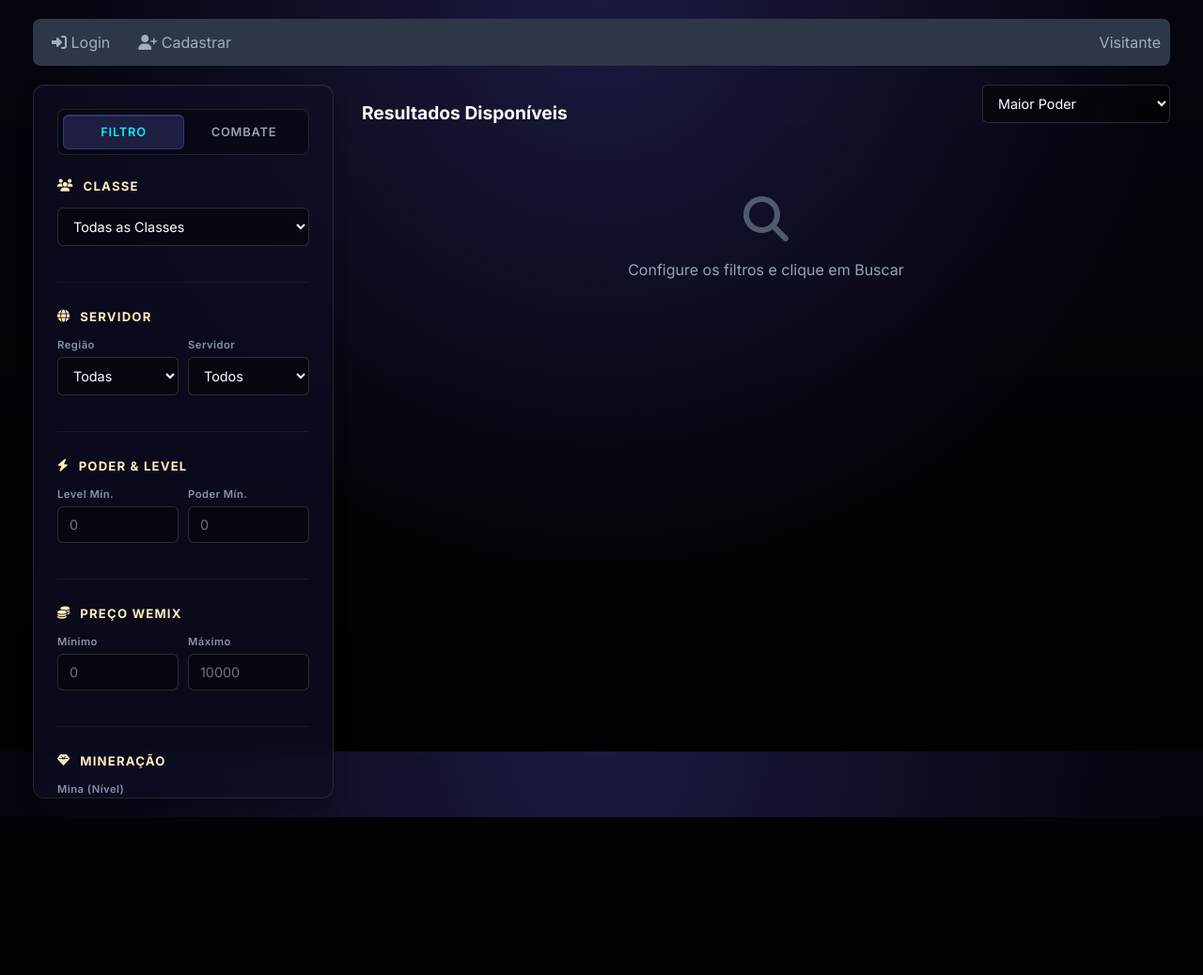
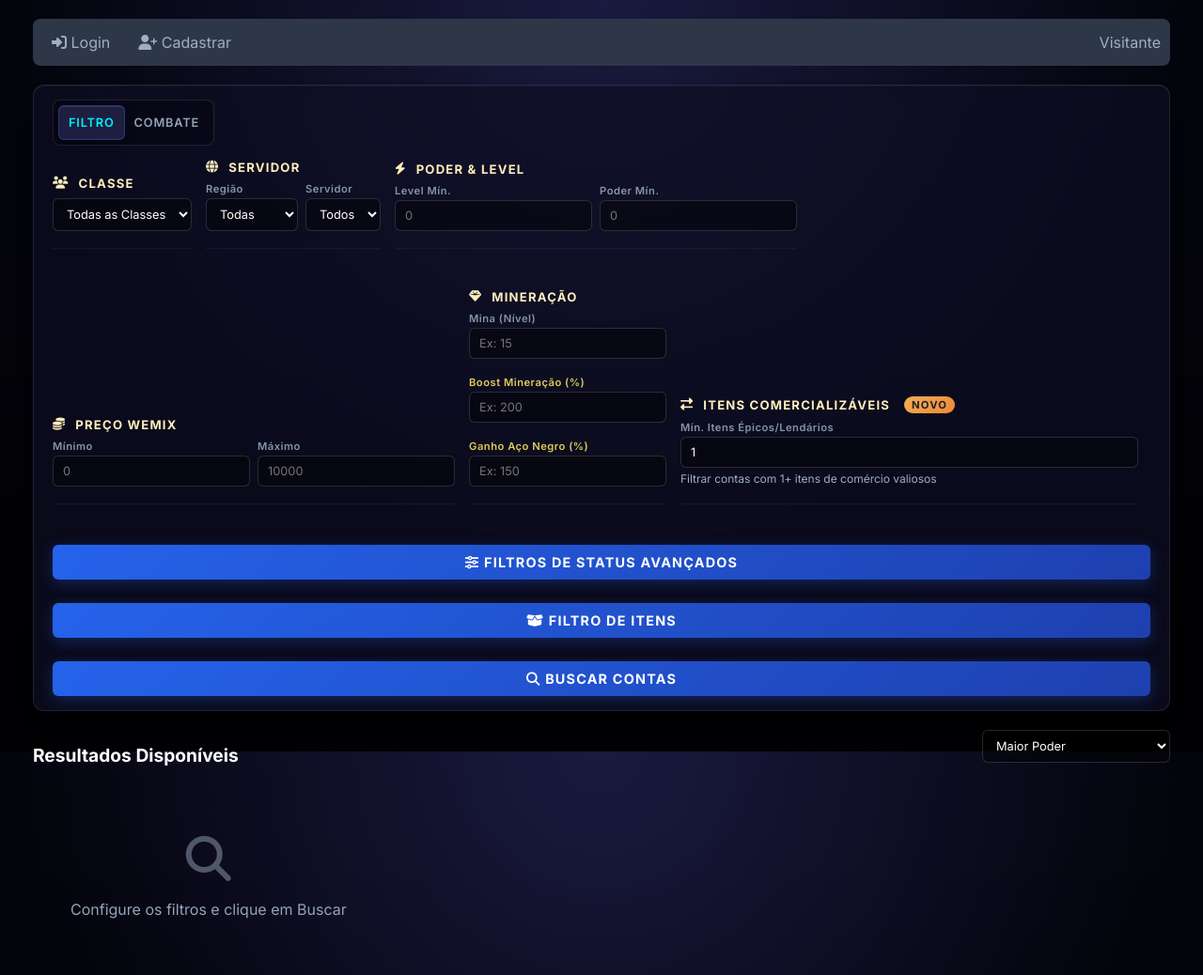
Before and after one commit to jeansignos/hunter, a Flask app: page / in a window 1280 px wide. Shown: the whole page at 94% size. Before the commit the page ends 870 px from the top, so only its background shows below. Run offline with Flask 3, Linux system fonts and the light colour scheme.

Commit message:
Layout horizontal: filtros no topo em vez de lateral esquerda

```diff
--- a/static/style.css
+++ b/static/style.css
@@ -130,14 +130,12 @@ p.subtitle {
 
 /* --- MENU LATERAL (SIDEBAR) --- */
 .menu-lateral {
-    max-height: calc(100vh - 40px);
-    overflow-y: auto;
     background: rgba(15, 15, 37, 0.7);
     backdrop-filter: blur(10px);
     border: var(--border-glass);
     border-radius: 12px;
     padding: 25px;
-    /* height: fit-content; */
+    height: fit-content;
     position: sticky;
     top: 20px;
     box-shadow: 0 10px 30px rgba(0,0,0,0.3);
@@ -1122,8 +1120,6 @@ p.subtitle {
         grid-template-columns: 1fr;
     }
     .menu-lateral {
-    max-height: calc(100vh - 40px);
-    overflow-y: auto;
         position: static;
         margin-bottom: 30px;
     }
@@ -1347,8 +1343,6 @@ p.subtitle {
 
 /* 13. EFEITO DE PROFUNDIDADE NOS PAINÉIS */
 .menu-lateral {
-    max-height: calc(100vh - 40px);
-    overflow-y: auto;
     box-shadow:
         0 10px 15px rgba(0, 0, 0, 0.2),
         inset 0 1px 0 rgba(255, 255, 255, 0.05) !important;
@@ -1785,21 +1779,121 @@ h2, h3, h4 {
 .carregar-mais-btn i {
     font-size: 0.9rem;
 }
-/* Scrollbar personalizada para o menu lateral */
-.menu-lateral::-webkit-scrollbar {
-    width: 6px;
-}
-
-.menu-lateral::-webkit-scrollbar-track {
-    background: rgba(0, 0, 0, 0.2);
-    border-radius: 3px;
-}
-
-.menu-lateral::-webkit-scrollbar-thumb {
-    background: linear-gradient(135deg, #667eea 0%, #764ba2 100%);
-    border-radius: 3px;
-}
-
-.menu-lateral::-webkit-scrollbar-thumb:hover {
-    background: linear-gradient(135deg, #764ba2 0%, #667eea 100%);
-}
+
+/* =========================================
+   LAYOUT HORIZONTAL - FILTROS NO TOPO
+   ========================================= */
+
+/* Novo container para layout horizontal */
+.layout-horizontal .filtros-container {
+    display: flex;
+    flex-direction: column;
+    gap: 20px;
+}
+
+.layout-horizontal .menu-lateral {
+    position: static;
+    width: 100%;
+    padding: 15px 20px;
+}
+
+.layout-horizontal .abas-filtros {
+    display: inline-flex;
+    margin-bottom: 15px;
+}
+
+/* Filtros em linha */
+.layout-horizontal .conteudo-aba.active {
+    display: flex;
+    flex-wrap: wrap;
+    gap: 15px;
+    align-items: flex-end;
+}
+
+.layout-horizontal .grupo-filtro {
+    margin-bottom: 0;
+    padding-bottom: 0;
+    border-bottom: none;
+    flex: 0 0 auto;
+    min-width: 140px;
+}
+
+.layout-horizontal .grupo-filtro h3 {
+    font-size: 0.7rem;
+    margin-bottom: 8px;
+    white-space: nowrap;
+}
+
+.layout-horizontal .campo-duplo {
+    display: flex;
+    gap: 8px;
+}
+
+.layout-horizontal .input-group {
+    margin-bottom: 0;
+}
+
+.layout-horizontal .input-group input,
+.layout-horizontal .input-group select {
+    padding: 8px 10px;
+    font-size: 0.8rem;
+    min-width: 80px;
+}
+
+.layout-horizontal .input-group label {
+    font-size: 0.7rem;
+    margin-bottom: 3px;
+}
+
+.layout-horizontal .btn-buscar {
+    padding: 10px 20px;
+    white-space: nowrap;
+    height: fit-content;
+}
+
+/* Main ocupa tudo */
+.layout-horizontal main {
+    width: 100%;
+}
+
+/* Grid de resultados em horizontal */
+.layout-horizontal .contas-grid {
+    display: flex;
+    flex-wrap: wrap;
+    gap: 15px;
+    justify-content: flex-start;
+}
+
+.layout-horizontal .card-conta {
+    flex: 0 0 280px;
+    max-width: 300px;
+}
+
+/* Botões de ação menores */
+.layout-horizontal .grupo-filtro .btn-buscar {
+    font-size: 0.75rem;
+    padding: 8px 12px;
+}
+
+/* Esconder títulos longos em mobile */
+@media (max-width: 1200px) {
+    .layout-horizontal .grupo-filtro h3 i {
+        display: none;
+    }
+}
+
+@media (max-width: 800px) {
+    .layout-horizontal .conteudo-aba.active {
+        flex-direction: column;
+        align-items: stretch;
+    }
+
+    .layout-horizontal .grupo-filtro {
+        width: 100%;
+    }
+
+    .layout-horizontal .card-conta {
+        flex: 1 1 100%;
+        max-width: 100%;
+    }
+}
--- a/templates/index_filtro.html
+++ b/templates/index_filtro.html
@@ -118,7 +118,7 @@
     </style>
 </head>
 <body>
-    <div class="container">
+    <div class="container layout-horizontal">
 
         <!-- Barra de usuário -->
         <div class="user-nav">
```
